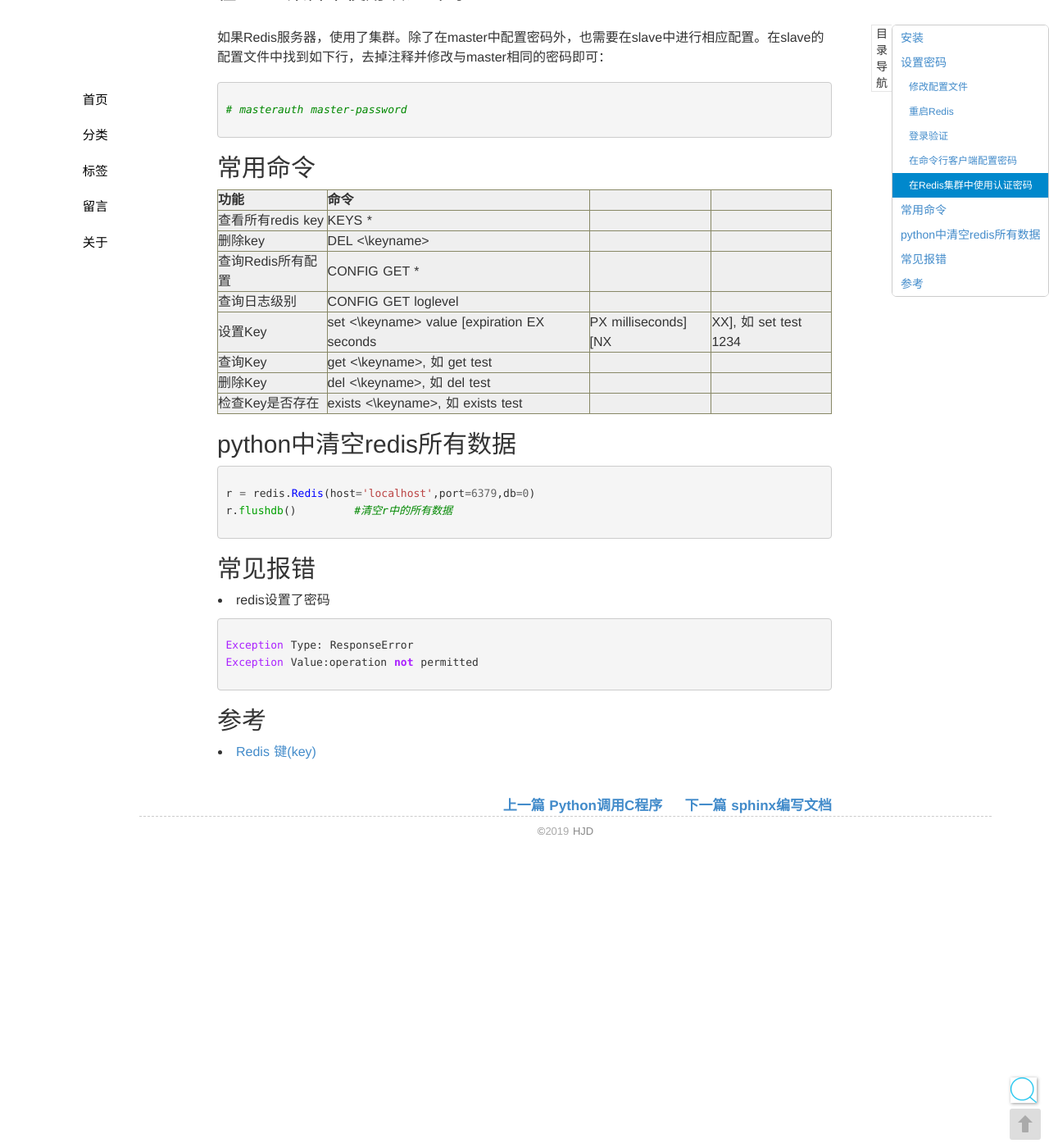
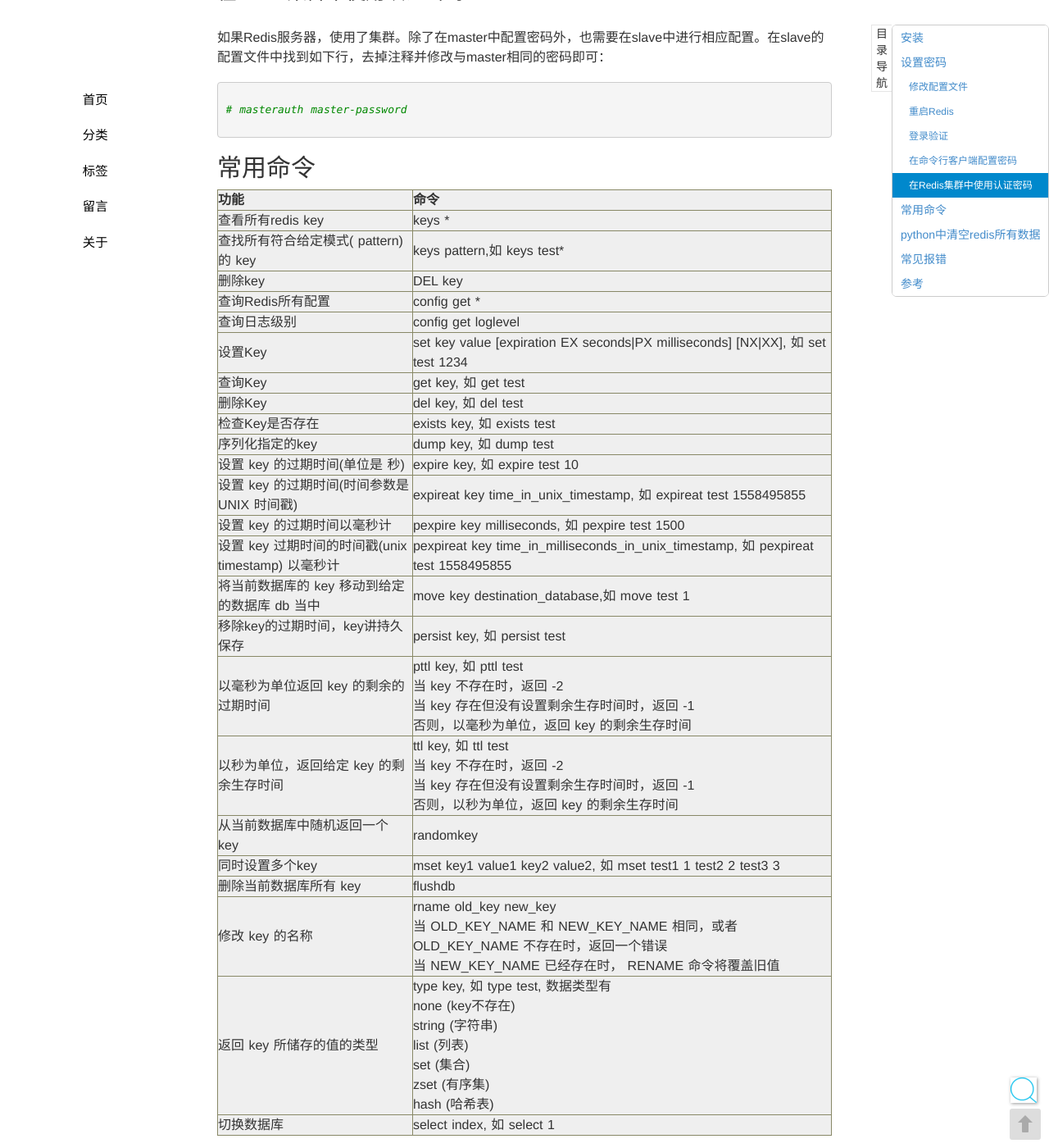
Before and after one commit to seekplum/seekplum.github.io, a Jekyll site: the page built from _posts/2017-01-07-redis.md, in a window 1280 px wide and 1400 px high, scrolled down 3153 px. Shown: the whole window at 82% size. Built offline with Jekyll 4.4.1, drawn with Linux system fonts in a browser that asks for light colours; comment, search, counter and statistics services are not loaded.

Commit message:
MOD: 更新Redis常用命令

```diff
--- a/_posts/2017-01-07-redis.md
+++ b/_posts/2017-01-07-redis.md
@@ -150,14 +150,30 @@
 
 |功能|命令|
 |:---|:--------|
-|查看所有redis key|KEYS *|
-|删除key|DEL <\keyname>|
-|查询Redis所有配置|CONFIG GET *|
-|查询日志级别|CONFIG GET loglevel|
-|设置Key| set <\keyname> value [expiration EX seconds|PX milliseconds] [NX|XX], 如 set test 1234 |
-|查询Key| get <\keyname>, 如 get test|
-|删除Key| del <\keyname>, 如 del test|
-|检查Key是否存在| exists <\keyname>, 如 exists test|
+|查看所有redis key| keys * |
+|查找所有符合给定模式( pattern)的 key| keys pattern,如 keys test* |
+|删除key| DEL key |
+|查询Redis所有配置| config get * |
+|查询日志级别|config get loglevel |
+|设置Key| set key value [expiration EX seconds\|PX milliseconds] [NX\|XX], 如 set test 1234 |
+|查询Key| get key, 如 get test |
+|删除Key| del key, 如 del test |
+|检查Key是否存在| exists key, 如 exists test |
+|序列化指定的key| dump key, 如 dump test |
+|设置 key 的过期时间(单位是 秒)| expire key, 如 expire test 10 |
+|设置 key 的过期时间(时间参数是 UNIX 时间戳)| expireat key time_in_unix_timestamp, 如 expireat test 1558495855 |
+|设置 key 的过期时间以毫秒计| pexpire key milliseconds, 如 pexpire test 1500 |
+|设置 key 过期时间的时间戳(unix timestamp) 以毫秒计| pexpireat key time_in_milliseconds_in_unix_timestamp, 如 pexpireat test 1558495855 |
+|将当前数据库的 key 移动到给定的数据库 db 当中|move key destination_database,如 move test 1|
+|移除key的过期时间，key讲持久保存| persist key, 如 persist test|
+|以毫秒为单位返回 key 的剩余的过期时间|pttl key, 如 pttl test<br>当 key 不存在时，返回 -2<br>当 key 存在但没有设置剩余生存时间时，返回 -1<br>否则，以毫秒为单位，返回 key 的剩余生存时间|
+|以秒为单位，返回给定 key 的剩余生存时间|ttl key, 如 ttl test<br>当 key 不存在时，返回 -2<br>当 key 存在但没有设置剩余生存时间时，返回 -1<br>否则，以秒为单位，返回 key 的剩余生存时间|
+|从当前数据库中随机返回一个 key| randomkey |
+|同时设置多个key| mset key1 value1 key2 value2, 如 mset test1 1 test2 2 test3 3|
+|删除当前数据库所有 key| flushdb |
+|修改 key 的名称| rname old_key new_key <br>当 OLD_KEY_NAME 和 NEW_KEY_NAME 相同，或者 OLD_KEY_NAME 不存在时，返回一个错误<br>当 NEW_KEY_NAME 已经存在时， RENAME 命令将覆盖旧值|
+|返回 key 所储存的值的类型| type key, 如 type test, 数据类型有<br>none (key不存在)<br>string (字符串)<br>list (列表)<br>set (集合)<br>zset (有序集)<br>hash (哈希表)|
+|切换数据库| select index, 如 select 1|
 
 ## python中清空redis所有数据
 
```
